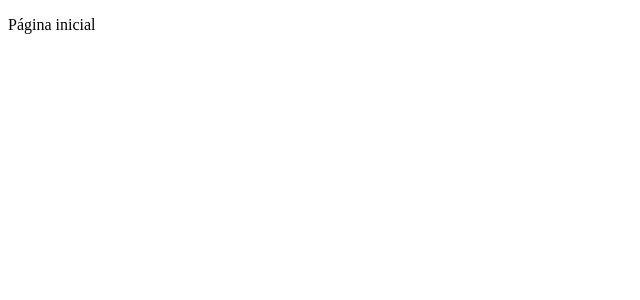
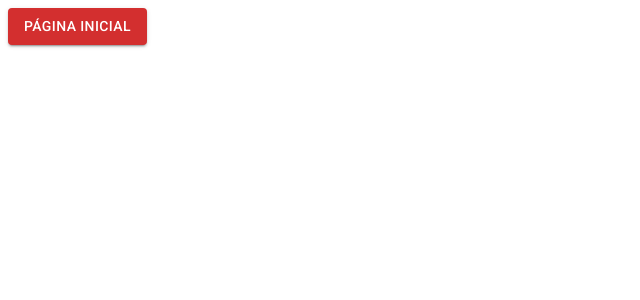
Before and after one commit to Jorgix/dashboard-x, a React (Create React App) app: page /dashboard in a window 1280 px wide. Shown: the top 300 px of the page, without its empty margins (0-640 px from the left). Built offline with nearby package versions, Linux system fonts and the light colour scheme.

Commit message:
Feat: Adicionando Tema claro e providerTheme

```diff
--- a/package.json
+++ b/package.json
@@ -3,6 +3,9 @@
   "version": "0.1.0",
   "private": true,
   "dependencies": {
+    "@emotion/react": "^11.11.1",
+    "@emotion/styled": "^11.11.0",
+    "@mui/material": "^5.14.15",
     "@testing-library/jest-dom": "^5.17.0",
     "@testing-library/react": "^13.4.0",
     "@testing-library/user-event": "^13.5.0",
--- a/public/index.html
+++ b/public/index.html
@@ -1,6 +1,16 @@
 <!DOCTYPE html>
 <html lang="en">
   <head>
+    <link rel="preconnect" href="https://fonts.googleapis.com" />
+    <link rel="preconnect" href="https://fonts.gstatic.com" crossorigin />
+    <link
+      rel="stylesheet"
+      href="https://fonts.googleapis.com/css2?family=Roboto:wght@300;400;500;600;700&display=swap"
+    />
+    <link
+      rel="stylesheet"
+      href="https://fonts.googleapis.com/icon?family=Material+Icons"
+    />
     <meta charset="utf-8" />
     <link rel="icon" href="%PUBLIC_URL%/favicon.ico" />
     <meta name="viewport" content="width=device-width, initial-scale=1" />
@@ -14,8 +24,10 @@
     <title>Dashboard - X</title>
   </head>
   <body>
-    <noscript>Você precisa estar com o Javascript Habilitado para esse aplicativo funcionar.</noscript>
+    <noscript
+      >Você precisa estar com o Javascript Habilitado para esse aplicativo
+      funcionar.</noscript
+    >
     <div id="root"></div>
-
   </body>
 </html>
--- a/src/App.tsx
+++ b/src/App.tsx
@@ -1,12 +1,16 @@
 import { BrowserRouter } from "react-router-dom";
 import { AppRoutes } from "./routes";
+import { lightTheme } from "./shared/themes/Light";
+import {ThemeProvider} from "@mui/material";
 
 export const App = () => {
   return (
+    <ThemeProvider theme={lightTheme}>
     <BrowserRouter>
       <div className="App">
       <AppRoutes />
       </div>
     </BrowserRouter>
+    </ThemeProvider>
   );
 }
--- a/src/routes/index.tsx
+++ b/src/routes/index.tsx
@@ -1,10 +1,11 @@
+import { Button } from '@mui/material';
 import {Routes, Route, Navigate} from 'react-router-dom';
 
 
 export const AppRoutes = () => {
     return(
         <Routes>
-            <Route path="/dashboard" element={<p>Página inicial</p>} />
+            <Route path="/dashboard" element={<Button variant='contained' color='primary'>Página inicial</Button>} />
             <Route path="*" element={<Navigate to="/dashboard" />} />
         </Routes>
     )
--- /dev/null
+++ b/src/shared/themes/Light.ts
@@ -0,0 +1,23 @@
+import { cyan, red } from "@mui/material/colors";
+import { createTheme } from "@mui/material/styles";
+
+export const lightTheme = createTheme({
+    palette:{
+        primary: {
+            main: red[700],
+            dark: red[600],
+            light: red[500],
+            contrastText: '#ffffff',
+        },
+        secondary: {
+            main: cyan[500],
+            dark: cyan[400],
+            light: cyan[300],
+            contrastText: '#ffffff',
+        },
+        background:{
+            paper: '#ffffff',
+            default: '#e0e0e0',
+        }
+    }
+})
--- a/src/shared/themes/index.ts
+++ b/src/shared/themes/index.ts
@@ -1 +1 @@
-export {};
+import * as Light from './Light';
```
Also changed, not shown: 1 other file (tests, documents, lock files or other folders).
